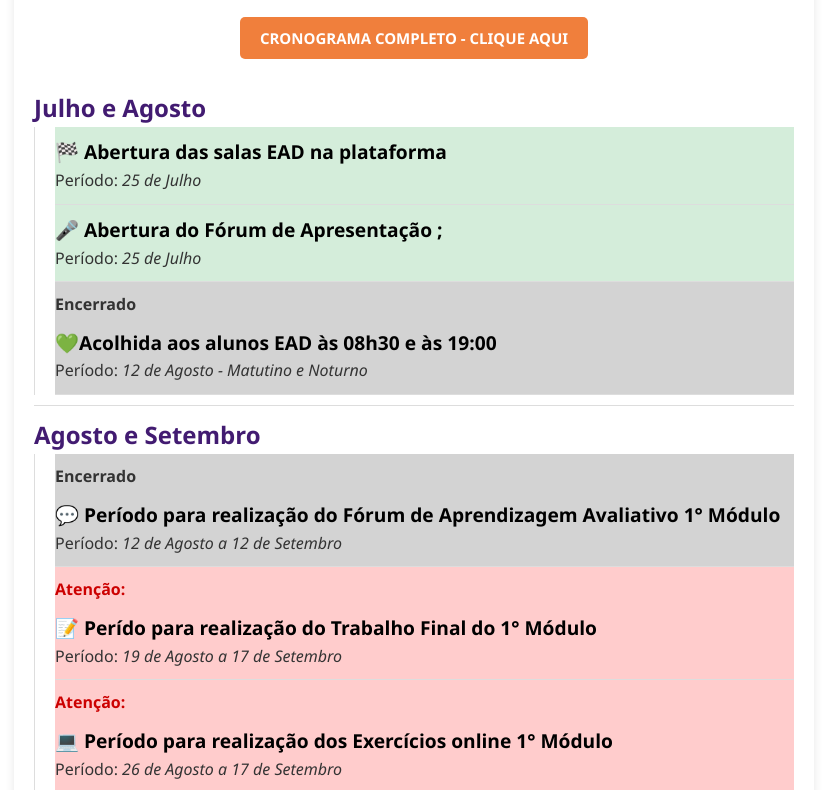
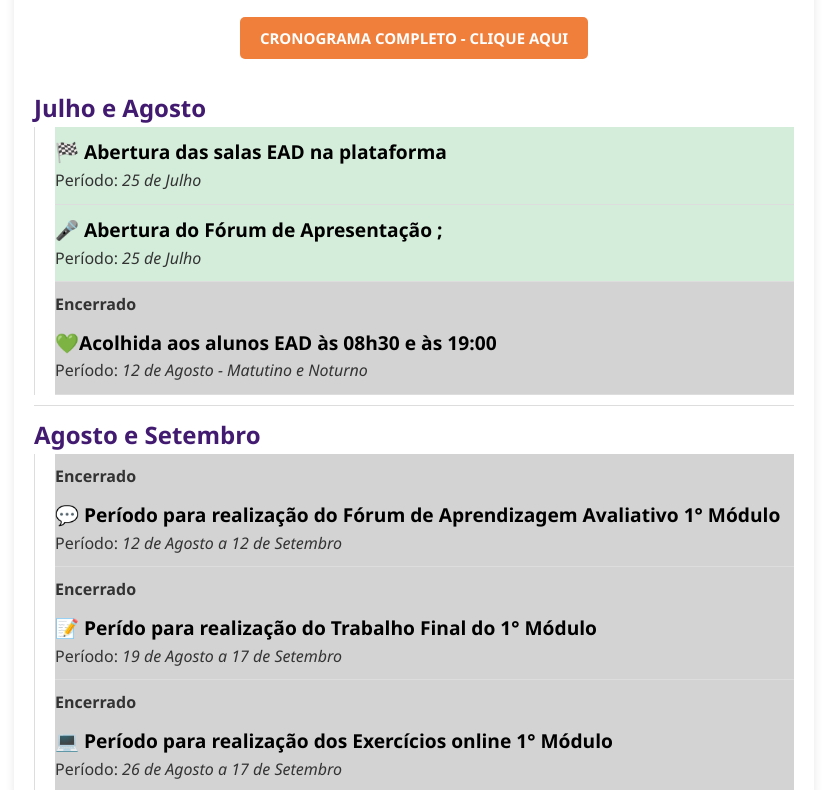
Before and after one commit to avauniceplac/CRONOGRAMA_EADH_1MOD_2024_2, a plain HTML site: page index.html in a window 1280 px wide. Shown: the part 160-950 px from the top of the page, without its empty margins (226-1051 px from the left). Drawn offline with nearby package versions, Linux system fonts and the light colour scheme.

Commit message:
Update index.html
.

```diff
--- a/index.html
+++ b/index.html
@@ -58,14 +58,14 @@
                         </div>
                     </div>
                     <!-- TRABALHO BIMESTRAL -->
-                    <div class="event-item" data-start="2024-08-19" data-end="2024-09-19">
+                    <div class="event-item" data-start="2024-08-19" data-end="2024-09-17">
                         <div class="event-title">&#128221; Perído para realização do Trabalho Final do 1° Módulo </div>
                         <div class="event-details">
                             Período: <span class="event-period">19 de Agosto a 17 de Setembro</span>
                         </div>
                     </div>
                     <!-- EXERCÍCIOS ONLINE -->
-                    <div class="event-item" data-start="2024-08-26" data-end="2024-09-19">
+                    <div class="event-item" data-start="2024-08-26" data-end="2024-09-17">
                         <div class="event-title">&#128187; Período para realização dos Exercícios online 1° Módulo</div>
                         <div class="event-details">
                             Período: <span class="event-period">26 de Agosto a 17 de Setembro</span>
```
